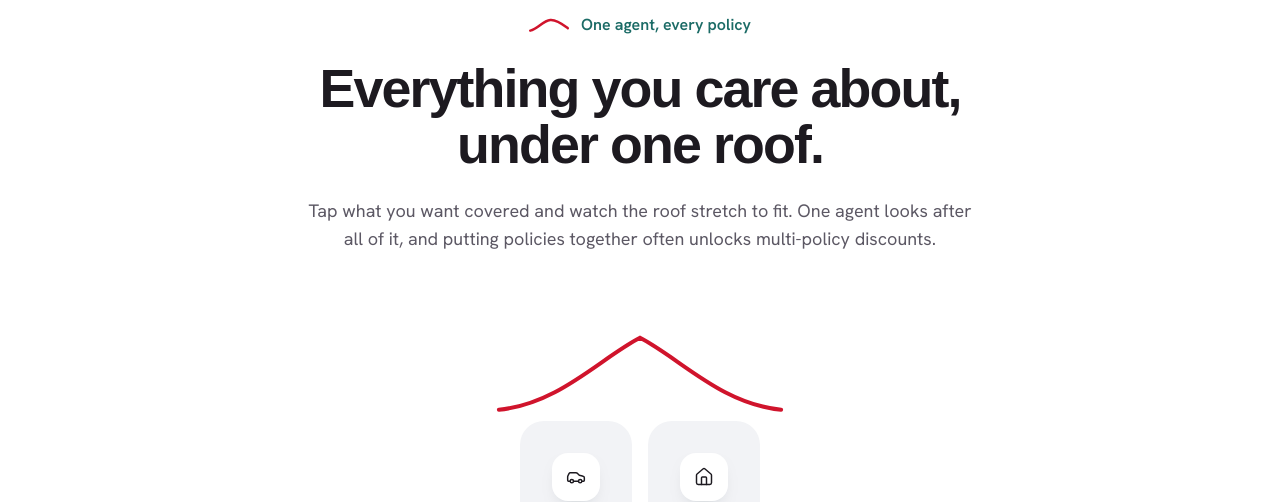
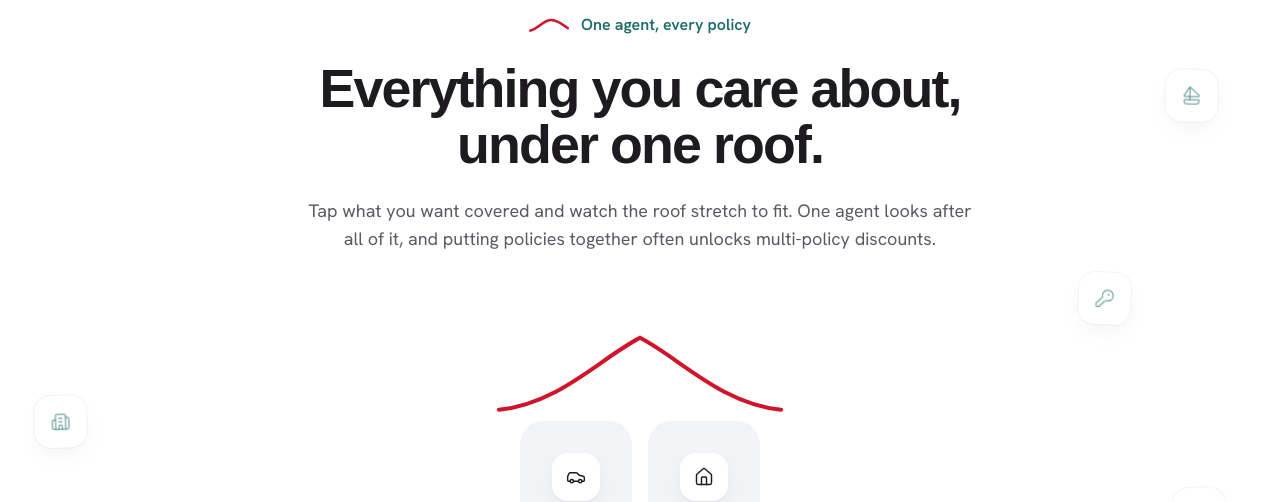
Before and after one commit to shishir1337/chachacha, a Next.js app: page / in a window 1280 px wide. Shown: the part 4392-4894 px from the top of the page. Built offline with nearby package versions, Linux system fonts and the light colour scheme; a web font is replaced by a local one.

Commit message:
Fix: quote section

```diff
--- a/src/app/globals.css
+++ b/src/app/globals.css
@@ -118,6 +118,18 @@
     translate: 0 -6px;
   }
 }
+@keyframes bob {
+  0%,
+  100% {
+    transform: translate3d(0, 0, 0) rotate(0deg);
+  }
+  33% {
+    transform: translate3d(4px, -10px, 0) rotate(3deg);
+  }
+  66% {
+    transform: translate3d(-4px, -4px, 0) rotate(-2deg);
+  }
+}
 @keyframes scrollcue {
   0% {
     transform: translateY(-100%);
--- a/src/components/BundleBuilder.tsx
+++ b/src/components/BundleBuilder.tsx
@@ -1,16 +1,74 @@
 "use client";
 
 import clsx from "clsx";
-import { useState } from "react";
+import { useEffect, useRef, useState } from "react";
 import { AnimatePresence, LayoutGroup, motion } from "motion/react";
 import { coverIcons as icons } from "@/lib/icons";
 import { allProducts } from "@/lib/content";
 import { RevealText } from "./motion";
 import { Button, Roof } from "./ui";
 
+const spring = { type: "spring", stiffness: 320, damping: 30 } as const;
 
+// Where each waiting cover floats, as % of the section: a loose column down each side.
+const SLOTS: [number, number][] = [
+  [6, 16], [93, 20], [13, 30], [86, 36], [5, 45], [94, 52], [14, 60], [87, 68], [6, 76], [93, 84], [13, 90],
+];
 
-const spring = { type: "spring", stiffness: 320, damping: 30 } as const;
+/**
+ * Faint cover icons drifting in the side margins. Pick a cover and its icon flies in under the roof;
+ * remove it and it drifts back out. Wide screens only, where there is room.
+ */
+function FloatingCovers({ picked, roofRef }: { picked: string[]; roofRef: React.RefObject<HTMLDivElement | null> }) {
+  const box = useRef<HTMLDivElement>(null);
+  const [geo, setGeo] = useState<{ w: number; h: number; rx: number; ry: number } | null>(null);
+
+  useEffect(() => {
+    const measure = () => {
+      const b = box.current?.getBoundingClientRect();
+      const r = roofRef.current?.getBoundingClientRect();
+      if (!b || !r) return;
+      setGeo({ w: b.width, h: b.height, rx: r.left + r.width / 2 - b.left, ry: r.top + r.height * 0.45 - b.top });
+    };
+    measure();
+    const ro = new ResizeObserver(measure);
+    if (box.current) ro.observe(box.current);
+    if (roofRef.current) ro.observe(roofRef.current);
+    return () => ro.disconnect();
+  }, [roofRef]);
+
+  return (
+    <div ref={box} aria-hidden className="pointer-events-none absolute inset-0 hidden xl:block">
+      {geo &&
+        allProducts.map((p, i) => {
+          const Icon = icons[p.slug];
+          const [sx, sy] = SLOTS[i % SLOTS.length];
+          const x = (sx / 100) * geo.w;
+          const y = (sy / 100) * geo.h;
+          const on = picked.includes(p.slug);
+          return (
+            <motion.div
+              key={p.slug}
+              className="absolute top-0 left-0"
+              style={{ x: x - 26, y: y - 26 }}
+              initial={false}
+              animate={
+                on
+                  ? { x: geo.rx - 26, y: geo.ry - 26, scale: 0.35, opacity: [1, 1, 0], transition: { duration: 0.9, ease: [0.65, 0, 0.35, 1], opacity: { times: [0, 0.75, 1], duration: 0.9 } } }
+                  : { x: x - 26, y: y - 26, scale: 1, opacity: [0, 1], transition: { duration: 0.9, ease: [0.16, 1, 0.3, 1] } }
+              }
+            >
+              <div className="animate-[bob_7s_ease-in-out_infinite]" style={{ animationDelay: `${i * -0.9}s`, animationDuration: `${6 + (i % 4)}s` }}>
+                <span className="grid size-[52px] place-items-center rounded-2xl bg-white/70 text-teal/60 shadow-[0_10px_30px_-18px_rgb(10_34_41/0.35)] ring-1 ring-ink/5 backdrop-blur-sm">
+                  <Icon className="size-5" strokeWidth={1.5} />
+                </span>
+              </div>
+            </motion.div>
+          );
+        })}
+    </div>
+  );
+}
 
 export default function BundleBuilder() {
   const [picked, setPicked] = useState<string[]>(["auto-insurance", "homeowners-insurance"]);
@@ -18,10 +76,12 @@ export default function BundleBuilder() {
     setPicked((cur) => (cur.includes(slug) ? cur.filter((s) => s !== slug) : [...cur, slug]));
   const covered = picked.map((slug) => allProducts.find((p) => p.slug === slug)!);
   const n = covered.length;
+  const roofRef = useRef<HTMLDivElement>(null);
 
   return (
     <section aria-labelledby="bundle-title" className="relative overflow-hidden bg-white py-28 sm:py-36 lg:py-44">
-      <div className="wrap">
+      <FloatingCovers picked={picked} roofRef={roofRef} />
+      <div className="wrap relative">
         <div className="mx-auto max-w-2xl text-center">
           <p className="inline-flex items-center gap-3 text-base font-semibold text-teal">
             <Roof className="h-4 w-10 text-red" />
@@ -42,7 +102,7 @@ export default function BundleBuilder() {
         <LayoutGroup>
           {/* The house: a roof that grows to cover everything chosen. */}
           <div className="mt-16 flex justify-center sm:mt-20">
-            <motion.div layout transition={spring} className="relative max-w-full px-3 pt-14 sm:px-6 sm:pt-20">
+            <motion.div ref={roofRef} layout transition={spring} className="relative max-w-full px-3 pt-14 sm:px-6 sm:pt-20">
               <motion.svg
                 layout
                 transition={spring}
```
